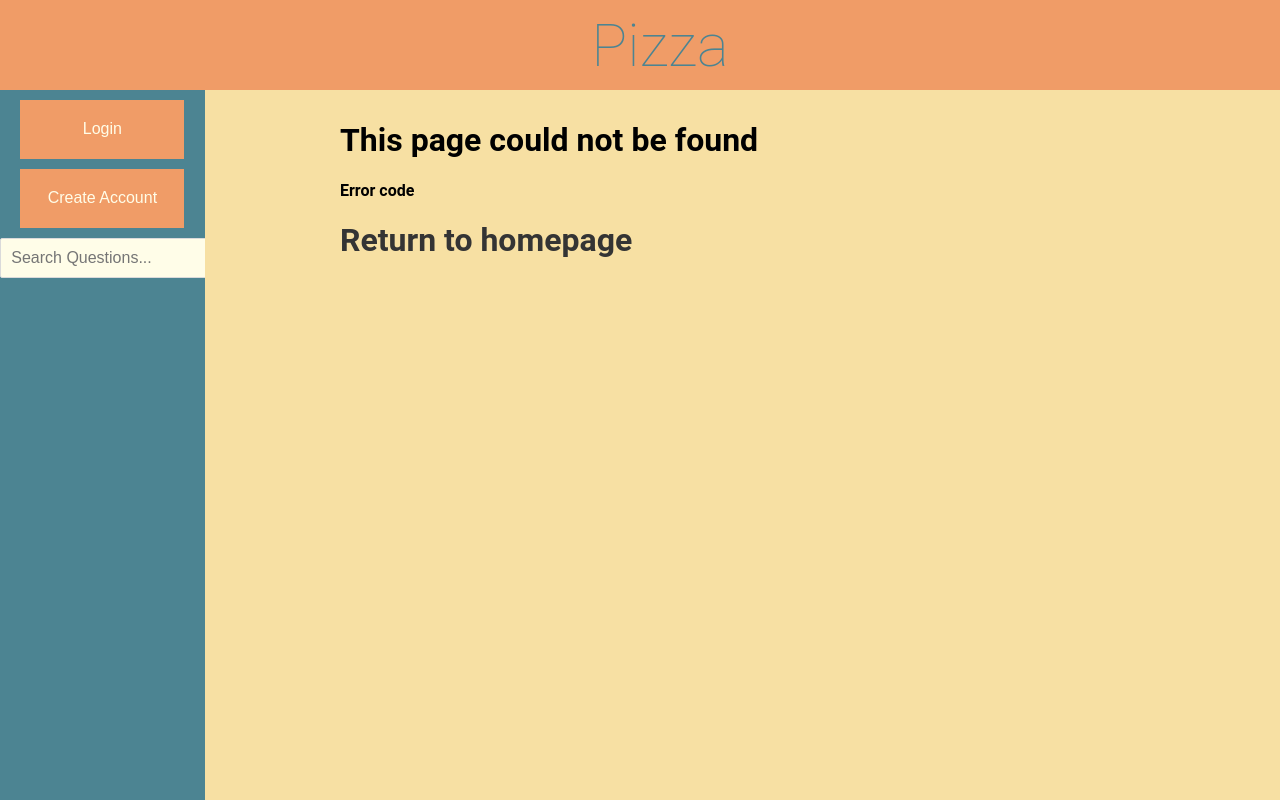
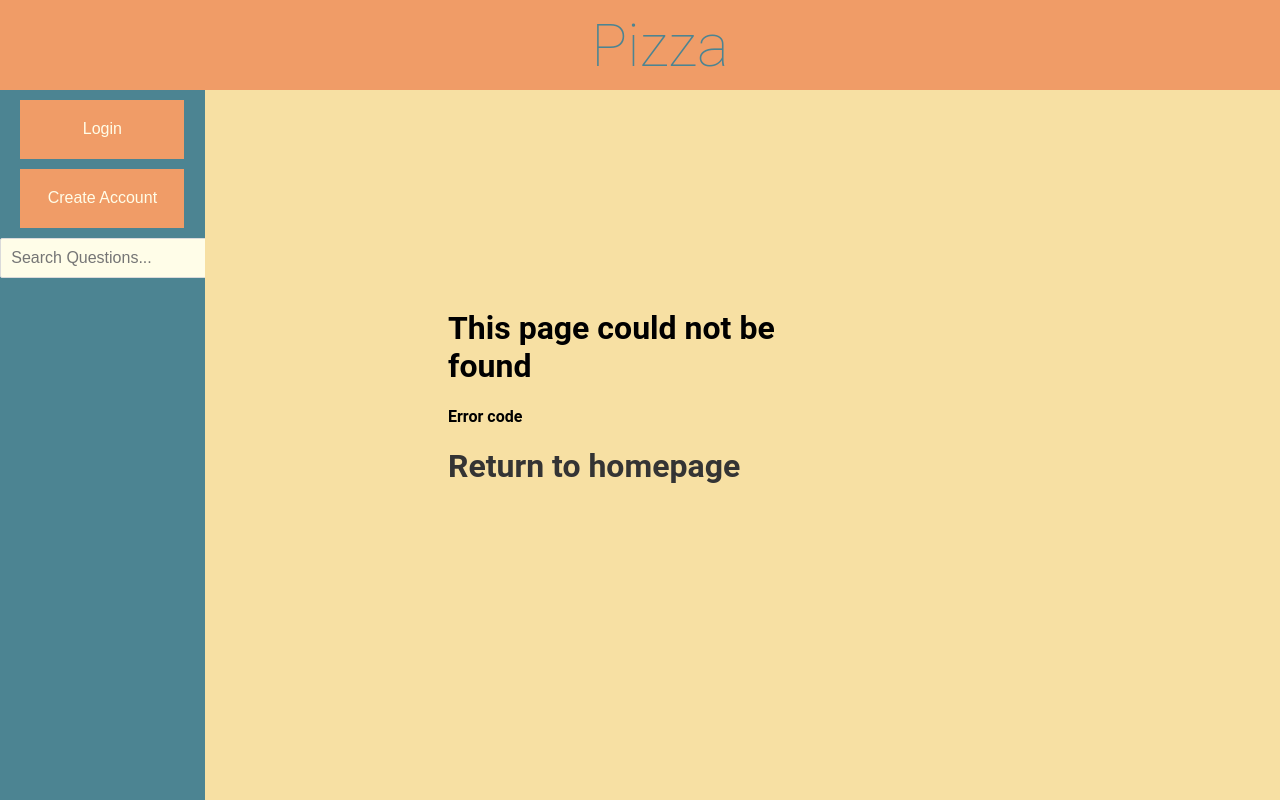
Before and after one commit to osu-cs290-sp19/final-project-cs290-final-mbs-fgw-dab, a Node server app: template views/error.handlebars in a window 1280 px wide. Run offline with Node 20, Linux system fonts and the light colour scheme; the template is opened without the code that fills it, so the values that code supplies are empty; some libraries are stand-ins or nearby versions.

Commit message:
Improved error page styling

```diff
--- a/public/style.css
+++ b/public/style.css
@@ -385,11 +385,11 @@ a:focus {
 .errorpage{
 	position: absolute;
 	left: 50%;
-	top: 50%;
-	margin-left: -300px;
-	margin-top: -300px;
-	height: 600px;
-	width: 600px;
+	top: 60%;
+	margin-left: -15%;
+	margin-top: -15%;
+	height: 30%;
+	width: 30%;
 }
 
 .answeredstatus{
```
